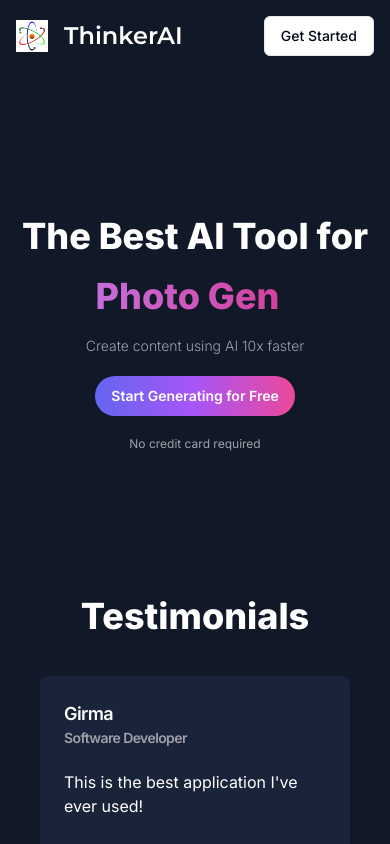
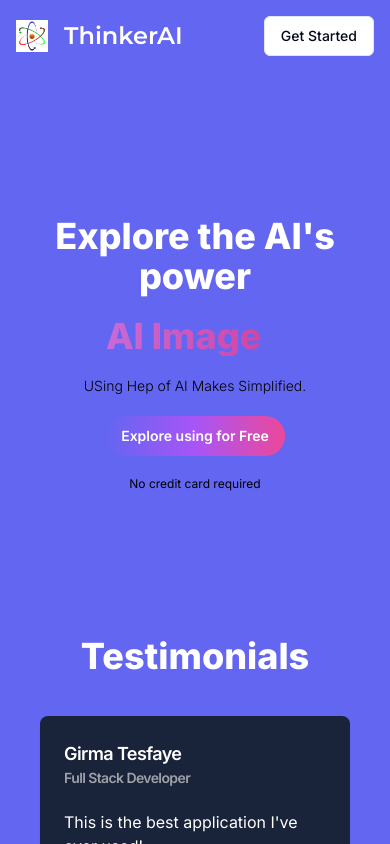
Before and after one commit to girma-tesfaye/AI-SaaS-App, a Next.js app: page / in a window 390 px wide. Built offline with nearby package versions, Linux system fonts and the light colour scheme; no server answers.

Commit message:
Update UI changes

```diff
--- a/app/(landing)/layout.tsx
+++ b/app/(landing)/layout.tsx
@@ -1,6 +1,6 @@
 const LandingLayout = ({ children }: { children: React.ReactNode }) => {
     return (
-        <main className="h-full bg-[#111827] overflow-auto">
+        <main className="h-full bg-indigo-500 overflow-auto">
             <div className="mx-auto max-w-screen-xl h-full w-full">
                 {children}
             </div>
--- a/app/api/stripe/route.ts
+++ b/app/api/stripe/route.ts
@@ -44,7 +44,7 @@ export async function GET() {
                     price_data: {
                         currency: "USD",
                         product_data: {
-                            name: "Thinker Pro",
+                            name: "ThinkerAI Pro",
                             description: "Unlimited AI Generations",
                         },
                         unit_amount: 2000,
--- a/app/layout.tsx
+++ b/app/layout.tsx
@@ -7,7 +7,7 @@ import { ToastProvider } from '@/components/toaster-provider'
 const inter = Inter({ subsets: ['latin'] })
 
 export const metadata: Metadata = {
-  title: 'Thinker',
+  title: 'ThinkerAI',
   description: 'AI SaaS App',
 }
 
--- a/components/landing-content.tsx
+++ b/components/landing-content.tsx
@@ -4,9 +4,9 @@ import { Card, CardContent, CardHeader, CardTitle } from "@/components/ui/card";
 
 const testimonials = [
   {
-    name: "Girma",
+    name: "Girma Tesfaye",
     avatar: "G",
-    title: "Software Developer",
+    title: "Full Stack Developer",
     description: "This is the best application I've ever used!",
   },
   {
@@ -16,9 +16,9 @@ const testimonials = [
     description: "I use this daily for generating new photos!",
   },
   {
-    name: "Yared",
+    name: "Yared Samuel",
     avatar: "Y",
-    title: "CEO",
+    title: "Full-Stack developer",
     description: "This app has changed my life, cannot imagine working without it!",
   },
   {
--- a/components/landing-hero.tsx
+++ b/components/landing-hero.tsx
@@ -11,16 +11,16 @@ export const LandingHero = () => {
     return (
         <div className="text-white font-bold py-36 text-center space-y-5">
             <div className="text-4xl sm:text-5xl md:text-6xl lg:text-7xl space-y-5 font-extrabold">
-                <h1>The Best AI Tool for</h1>
+                <h1>Explore the AI's power</h1>
                 <div className="text-transparent bg-clip-text bg-gradient-to-r from-purple-400 to-pink-600">
                     <TypewriterComponent
                         options={{
                             strings: [
                                 "Chatbot.",
-                                "Photo Generation.",
-                                "Music Generation.",
-                                "Code Generation.",
-                                "Video Generation.",
+                                "AI Image Generation.",
+                                "AI Music Generation.",
+                                "AI Code Generation.",
+                                "AI Video Generation.",
                             ],
                             autoStart: true,
                             loop: true,
@@ -28,17 +28,17 @@ export const LandingHero = () => {
                     />
                 </div>
             </div>
-            <div className="text-sm md:text-xl font-light text-zinc-400">
-                Create content using AI 10x faster
+            <div className="text-sm md:text-xl font-light text-black">
+                USing Hep of AI Makes Simplified.
             </div>
             <div>
                 <Link href={isSignedIn ? "/dashboard": "/sign-up"}>
                     <Button variant="premium" className="md:text-lg p-4 md:p-6 rounded-full font-semibold">
-                        Start Generating for Free
+                        Explore using for Free
                     </Button>
                 </Link>
             </div>
-            <div className="text-zinc-400 text-xs md:text-sm font-normal">
+            <div className="text-black text-xs md:text-sm font-normal">
                 No credit card required
             </div>
         </div>
--- a/components/pro-modal.tsx
+++ b/components/pro-modal.tsx
@@ -85,7 +85,7 @@ export const ProModal = () => {
                 <DialogHeader>
                     <DialogTitle className="flex justify-center items-center flex-col gap-y-4 pb-2">
                         <div className="flex items-center gap-x-2 font-bold py-1">
-                            Upgrade to Thinker
+                            Upgrade to ThinkerAI
                             <Badge variant="premium" className="uppercase text-sm py-1">pro</Badge>
                         </div>
                     </DialogTitle>
--- a/components/sidebar.tsx
+++ b/components/sidebar.tsx
@@ -68,13 +68,13 @@ interface SidebarProps {
 const SideBar = ({ apiLimitCount = 0, isPro = false }: SidebarProps) => {
     const pathname = usePathname();
     return (
-        <div className="space-y-4 py-4 flex flex-col h-full bg-[#111827] text-white">
+        <div className="space-y-4 py-4 flex flex-col h-full bg-[#6366f1] text-white">
             <div className="px-3 py-2 flex-1">
                 <Link href="/dashboard" className="flex items-center pl-3 mb-14">
                     <div className="relative w-8 h-8 mr-4">
                         <Image fill alt="Logo" src="/logo.JPEG"/>
                     </div>
-                    <h1 className={cn("text-2xl font-bold", montserrat.className)}>Thinker</h1>
+                    <h1 className={cn("text-2xl font-bold", montserrat.className)}>ThinkerAI</h1>
                 </Link>
                 <div className="space-y-1">
                     {routes.map((route) => (
@@ -83,8 +83,8 @@ const SideBar = ({ apiLimitCount = 0, isPro = false }: SidebarProps) => {
                             key={route.href}
                             className={cn("text-sm group flex p-3 w-full justify-start font-medium cursor-pointer hover:text-white hover:bg-white/10 rounded-lg transition", pathname === route.href ? "text-white bg-white/10" : "text-zinc-400" )}
                         >
-                            <div className="flex items-center flex-1">
-                                <route.icon className={cn("h-5 w-5 mr-3", route.color)}/>
+                            <div className="flex items-center flex-1 text-white">
+                                <route.icon className=/* {cn( */"h-5 w-5 mr-3 text-white"/* , route.color)} *//>
                                 {route.label}
                             </div>
                         </Link>
```
